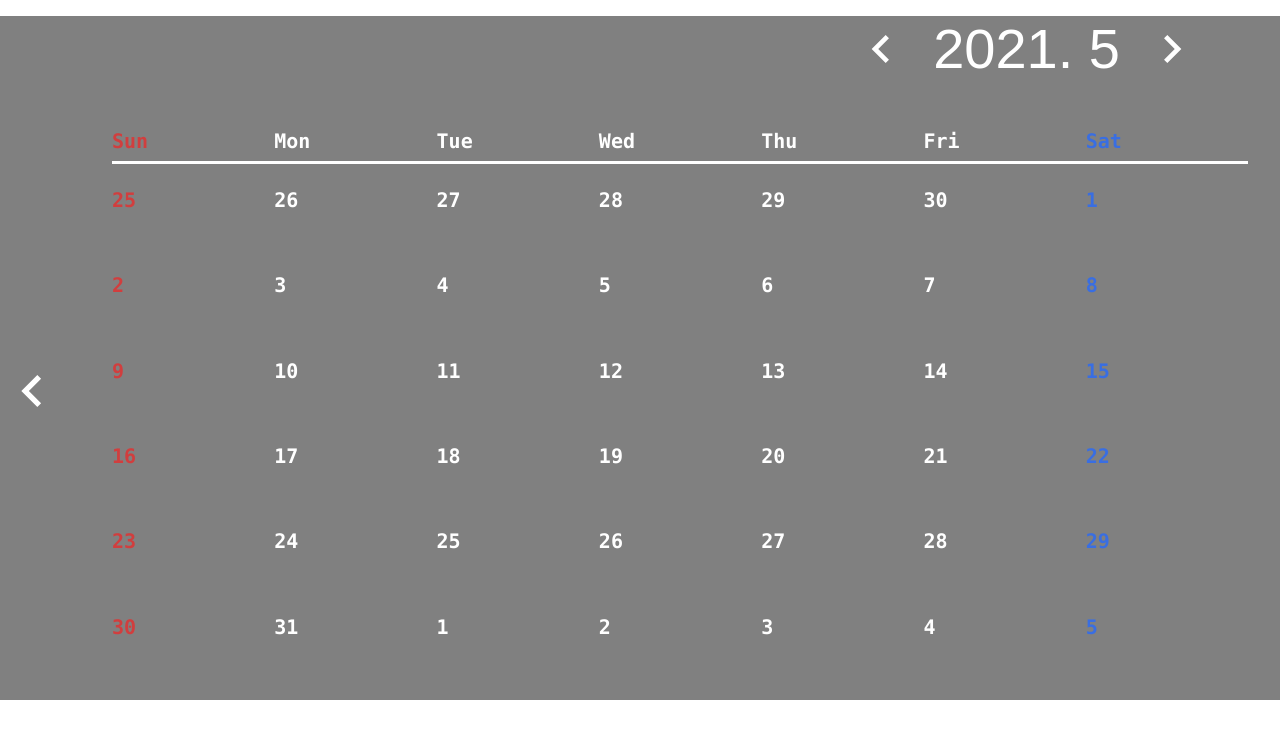
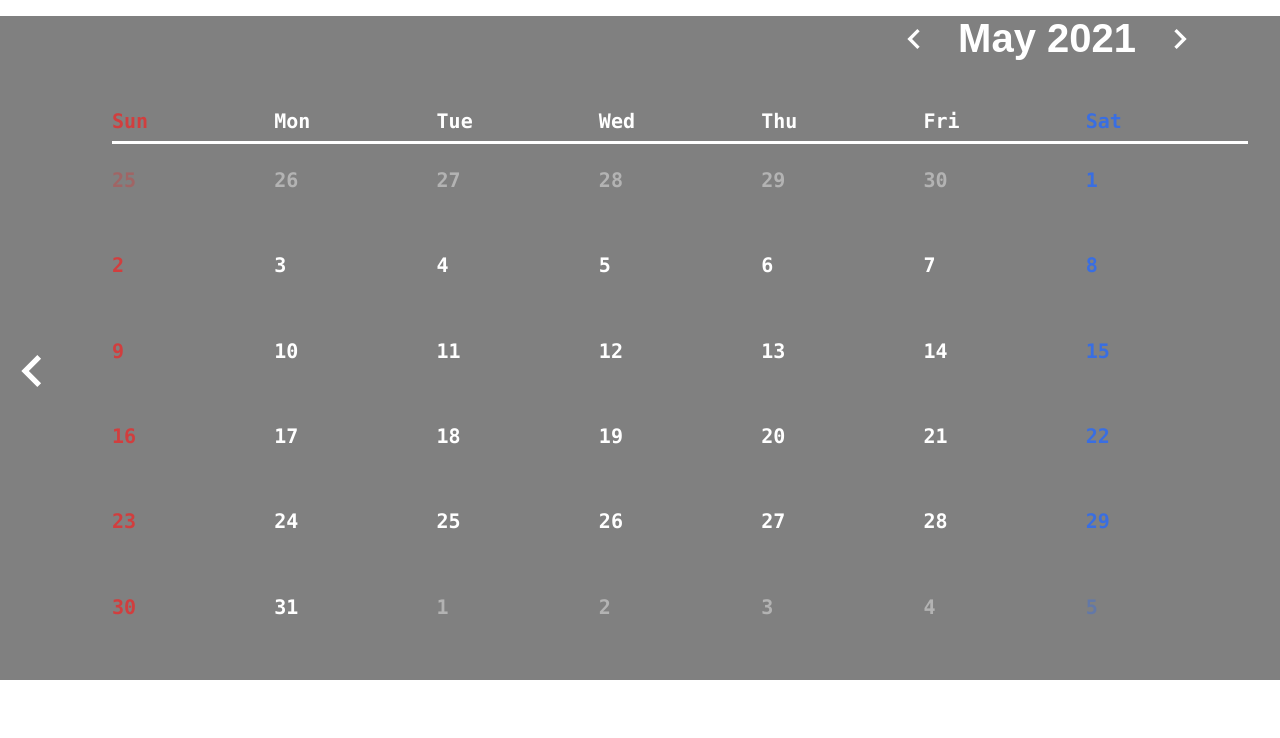
Before and after one commit to cdcoc0/Calendar, a React (Create React App) app: page / in a window 1280 px wide. Shown: the top 738 px of the page. Built offline with nearby package versions, Linux system fonts and the light colour scheme.

Commit message:
make difference between the date of this month and the others

```diff
--- a/package.json
+++ b/package.json
@@ -7,6 +7,7 @@
     "@testing-library/react": "^11.1.0",
     "@testing-library/user-event": "^12.1.10",
     "classnames": "^2.3.1",
+    "moment": "^2.29.1",
     "node-sass": "^6.0.0",
     "react": "^17.0.2",
     "react-dom": "^17.0.2",
--- a/src/calendar/Calendar.js
+++ b/src/calendar/Calendar.js
@@ -20,6 +20,7 @@ const Calendar = () => {
 
     const initYear = dates.date.getFullYear();
     const initMonth = dates.date.getMonth();
+    const initDate = dates.date.getDate();
 
     return (
         <div className="Calendar">
@@ -32,7 +33,7 @@ const Calendar = () => {
                     <div className="daysArray">
                         {daysArray.map(d => <div key={d} className="days">{d}</div>)}
                     </div>
-                    <Dates year={initYear} month={initMonth} />
+                    <Dates year={initYear} month={initMonth} date={initDate} />
                 </div>
             </div>
         </div>
--- a/src/calendar/Dates.js
+++ b/src/calendar/Dates.js
@@ -1,5 +1,5 @@
 import React, {useCallback, useEffect, useState} from 'react';
-import cn from 'classnames';
+import classNames from 'classnames';
 import './styles/Dates.scss';
 
 const getPrevDates = (plDay, plDate, prev) => {
@@ -16,11 +16,11 @@ const getNextDates = (tlDay, next) => {
     }
 };
 
-const Dates = ({year, month}) => {
+const Dates = ({year, month, date}) => {
     const [prevLast, setPrevLast] = useState({date: new Date(year, month, 0)});
     const [thisLast, setThisLast] = useState({date: new Date(year, month + 1, 0)});
     const [today, setToday] = useState({date: new Date()});
-    const [page, setPage] = useState();
+    const [page, setPage] = useState([]);
 
     const plDate = prevLast.date.getDate();
     const plDay = prevLast.date.getDay();
@@ -40,11 +40,30 @@ const Dates = ({year, month}) => {
         setPrevLast({date: new Date(year, month, 0)});
         setThisLast({date: new Date(year, month + 1, 0)});
         getPages();
+        setToday({year, month, date});
     }, [month, getPages]);
+
+    const initPage = useCallback(() => {
+        console.log(page);
+        const firstDateIndex = page.indexOf(1);
+        const lastDateIndex = page.indexOf(tlDate);
+        if(!page) {return;}
+        return (page.map((p, index) => {
+            if(index >= firstDateIndex && index < lastDateIndex + 1) {
+                return (
+                    <div key={index} className="dateBlock"><span className="this">{p}</span></div>
+                )
+            } else {
+                return (
+                    <div key={index} className="dateBlock"><span className="other">{p}</span></div>
+                );
+            }
+        }));
+    }, [page, tlDate]);
 
     return (
         <div className="Dates">
-            {page && page.map((p, index) => <div key={index} className={`date d${index}`}>{p}</div>)}
+            {initPage()}
         </div>
     );
 }
--- a/src/calendar/Month.js
+++ b/src/calendar/Month.js
@@ -1,14 +1,15 @@
 import React from 'react';
 import {MdNavigateBefore, MdNavigateNext} from 'react-icons/md';
+import moment from 'moment';
 import './styles/Month.scss';
 
 const Month = ({year, month}) => {
-
+    const formMonth = moment(`${month + 1}`).format('MMMM')
     return (
         <div className="Header">
             <div className="header-sort">
                 <div className="nav"><MdNavigateBefore /></div>
-                <div className="month" type="text">{`${year}. ${month + 1}`}</div>
+                <div className="month" type="text">{`${formMonth} ${year}`}</div>
                 <div className="nav"><MdNavigateNext /></div>
             </div>
         </div>
--- a/src/calendar/styles/Dates.scss
+++ b/src/calendar/styles/Dates.scss
@@ -5,7 +5,7 @@
     flex-wrap: wrap;
     margin-top: 1.5rem;
     height: 512px;
-    .date {
+    .dateBlock {
         width: calc(100% / 7);
         color: white;
         font-size: 1.25rem;
@@ -19,5 +19,11 @@
         &:nth-child(7n) {
             color: #396EE2;
         }
+        .other {
+            opacity: 0.4;
+        }
+        .this {
+            cursor: pointer;
+        }
     }
 }
--- a/src/calendar/styles/Month.scss
+++ b/src/calendar/styles/Month.scss
@@ -6,9 +6,9 @@
     flex-direction: row-reverse;
     margin-right: 5rem;
     font-family:  sans-serif;
-
+    font-weight: bold;
     //justify-content: space-evenly;
-    font-size: 3.5rem;
+    font-size: 2.5rem;
     .header-sort {
         display: flex;
         align-items: center;
```
Also changed, not shown: 1 other file (tests, documents, lock files or other folders).
